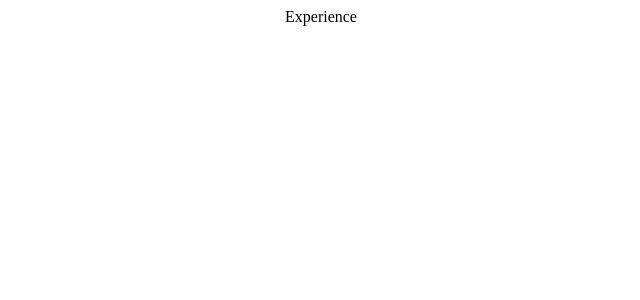
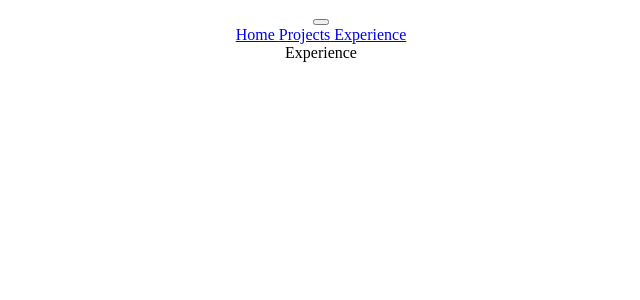
Before and after one commit to Muniba-Ahmed/portfolio2, a React (Create React App) app in the folder mockportfolio/: page /experience in a window 1280 px wide. Shown: the top 300 px of the page, without its empty margins (319-959 px from the left). Built offline with nearby package versions, Linux system fonts and the light colour scheme.

Commit message:
working on navbar

```diff
--- a/mockportfolio/src/App.js
+++ b/mockportfolio/src/App.js
@@ -4,11 +4,13 @@ import "./App.css";
 import Home from "./pages/Home.js";
 import Projects from "./pages/Projects.js";
 import Experience from "./pages/Experience.js";
+import Navbar from "./components/Navbar";
 
 function App() {
   return (
     <div className="App">
       <Router>
+        <Navbar />
         <Routes>
           <Route path="/" element={<Home />} />
           <Route path="/projects" element={<Projects />} />
--- /dev/null
+++ b/mockportfolio/src/components/Navbar.js
@@ -0,0 +1,20 @@
+import React from "react";
+import { Link } from "react-router-dom";
+import "../styles/Navbar.css";
+
+function Navbar() {
+  return (
+    <div className="navbar">
+      <div className="toggleButton">
+        <button></button>
+      </div>
+      <div className="links">
+        <Link to="/"> Home </Link>
+        <Link to="/projects"> Projects</Link>
+        <Link to="/experience"> Experience </Link>
+      </div>
+    </div>
+  );
+}
+
+export default Navbar;
```
Also changed, not shown: mockportfolio/src/styles/Navbar.css (added).
